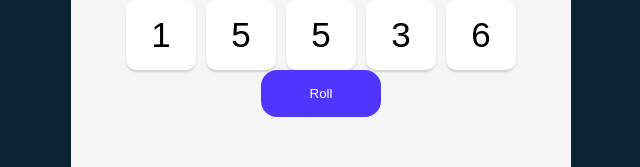
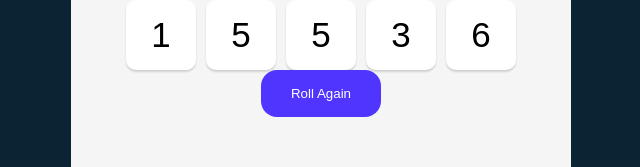
Before and after one commit to Dapirs/Tenzies, a React (Vite) app: page / in a window 1280 px wide. Shown: the part 313-480 px from the top of the page, without its empty margins (319-959 px from the left). Built offline with nearby package versions, Linux system fonts and the light colour scheme.

Commit message:
Completed the logic successfully

```diff
--- a/src/App.jsx
+++ b/src/App.jsx
@@ -4,9 +4,10 @@ import Dice from './Dice'
 import {nanoid} from 'nanoid'
 
 export default function App() {
-  const [dice, setDice] = React.useState(getNewDice())
-  let newDice = dice.map((number) => <Dice value={number.value} isHeld={number.isHeld} hold={()=> holdDice(number.id)} />)
+    const [dice, setDice] = React.useState(getNewDice())
+    let newDice = dice.map((number) => <Dice value={number.value} isHeld={number.isHeld} hold={()=> holdDice(number.id)} />)
 
+    let gameWon = dice.every((die)=> die.isHeld && die.value === dice[0].value)
     function getNewDice(){
       let arr=[]
       for(let i=0;i<10;i++){
@@ -16,7 +17,11 @@ export default function App() {
     }
 
     function rollDice(){
-      setDice(getNewDice())
+      setDice((prevDice) => prevDice.map((die)=> die.isHeld ? die : {...die, value: Math.ceil(Math.random() * 6)}))
+    }
+
+    function newGame(){
+        setDice(getNewDice())
     }
 
     function holdDice(id) {
@@ -30,7 +35,7 @@ export default function App() {
           <div className='dice'>
               {newDice}
           </div>
-          <button onClick={rollDice} className='roll'>Roll</button>
+          <button onClick={gameWon ? newGame : rollDice} className='roll'>{gameWon ? 'New Game' : 'Roll Again'}</button>
 
         </div>
       </>
```
